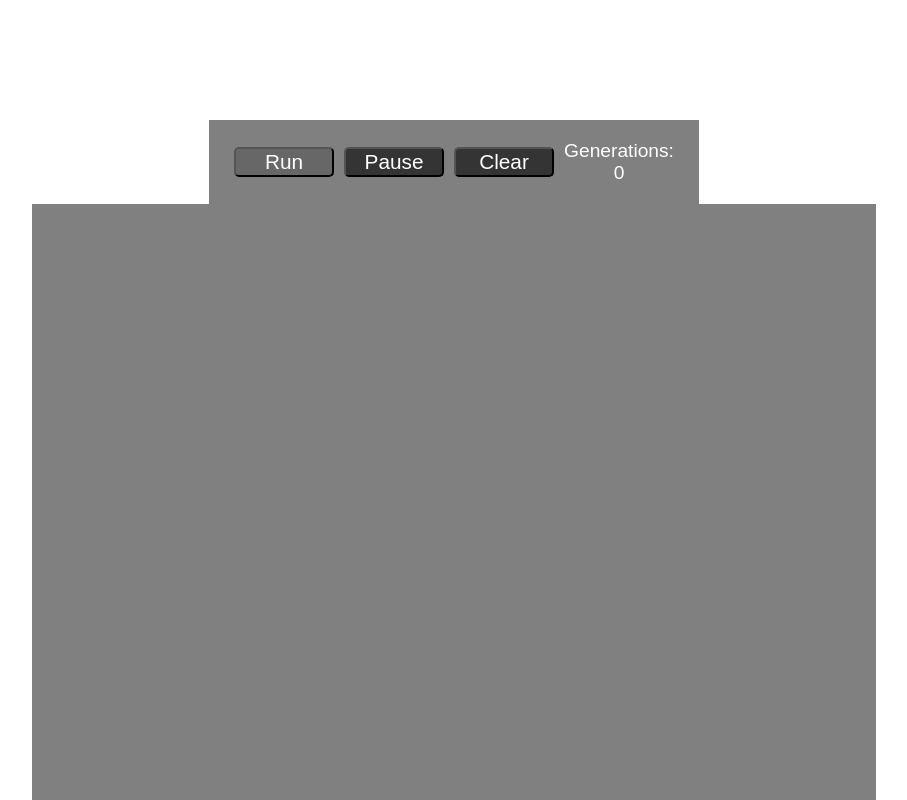
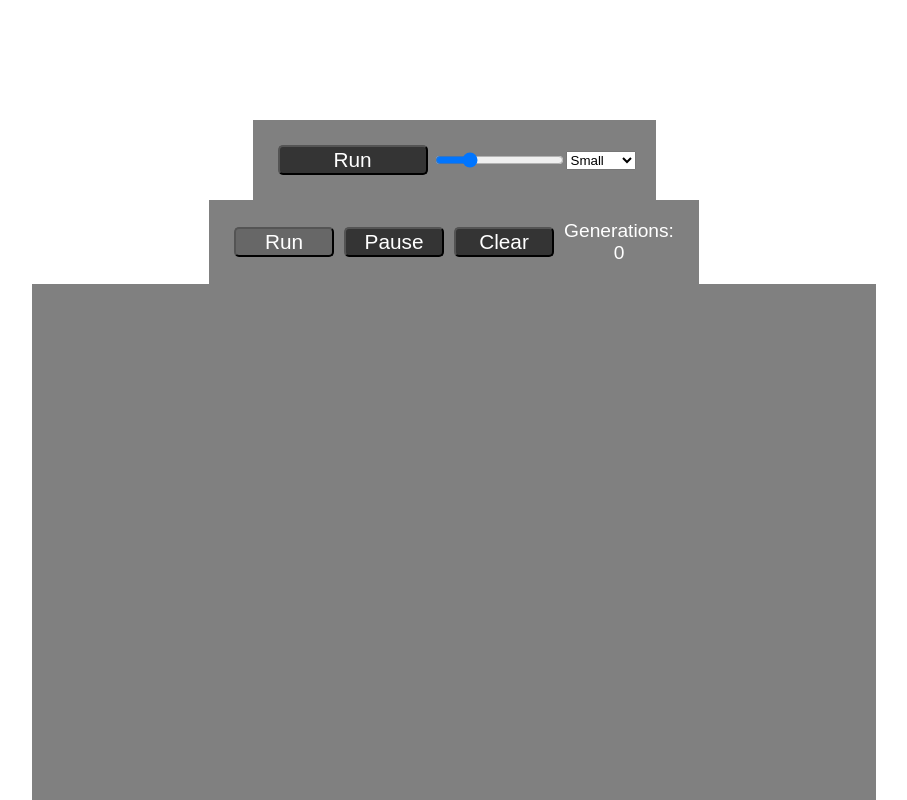
Before and after one commit to oliverdudman/react-game-of-life-fcc, a React app in the folder app/: page / in a window 1280 px wide. Shown: the top 800 px of the page, without its empty margins (186-1093 px from the left). Built offline with nearby package versions, Linux system fonts and the light colour scheme.

Commit message:
add visuals for new controls panel

```diff
--- a/app/src/App.js
+++ b/app/src/App.js
@@ -94,6 +94,53 @@ function Controls(props) {
       }
     </div>
   )
+}
+
+function Dropdown(props) {
+  return (
+    <div>
+      <select onChange={props.handleChange}>
+        {
+          props.values.map((value) => {
+            return <option key={value}>{value}</option>
+          })
+        }
+      </select>
+    </div>
+  )
+}
+
+class Range extends Component {
+  constructor(props) {
+    super(props);
+
+    this.state = {
+      value: 500
+    }
+
+    this.handleChange = this.handleChange.bind(this);
+  }
+
+  handleChange(e) {
+    this.setState({value: e.target.value});
+  }
+  render() {
+    return <input type="range" min="10" max="2000" step="40" value={this.state.value} onChange={this.handleChange}/>
+  }
+}
+
+class ControlGroup extends React.Component {
+  render() {
+    console.log(this.props.sizes);
+    return (
+      <div className="ctrls">
+        <Button text="Run" size="large" />
+        <Range />
+        <Dropdown values={Object.keys(this.props.sizes)} handleChange={this.props.handleChange}/>
+
+      </div>
+    )
+  }
 }
 
 class App extends Component {
@@ -257,11 +304,19 @@ class App extends Component {
 
   }
 
+  dummyFunc(e) {
+    console.log(e.target.value);
+  }
+
   render() {
     let generations = "Generations: " + this.state.generations;
     let runStatus = this.runInterval ? "Run" : "Pause";
     return (
       <div className="container">
+        <ControlGroup
+          sizes={this.BOARDSIZES}
+          handleChange={this.dummyFunc.bind(this)}
+        />
         <Controls
           btns={["Run", "Pause", "Clear"]}
           activeBtn={runStatus}
```
